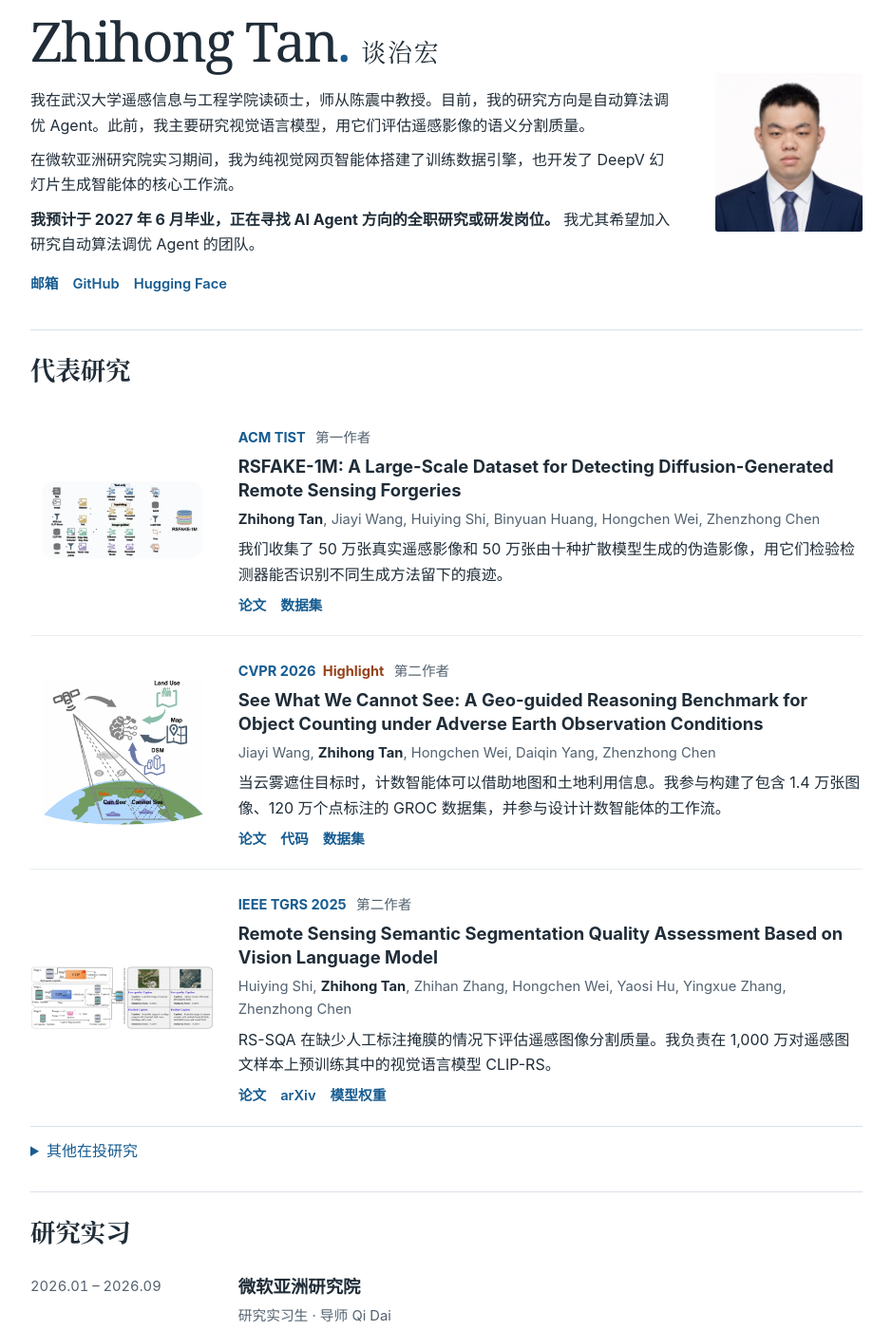
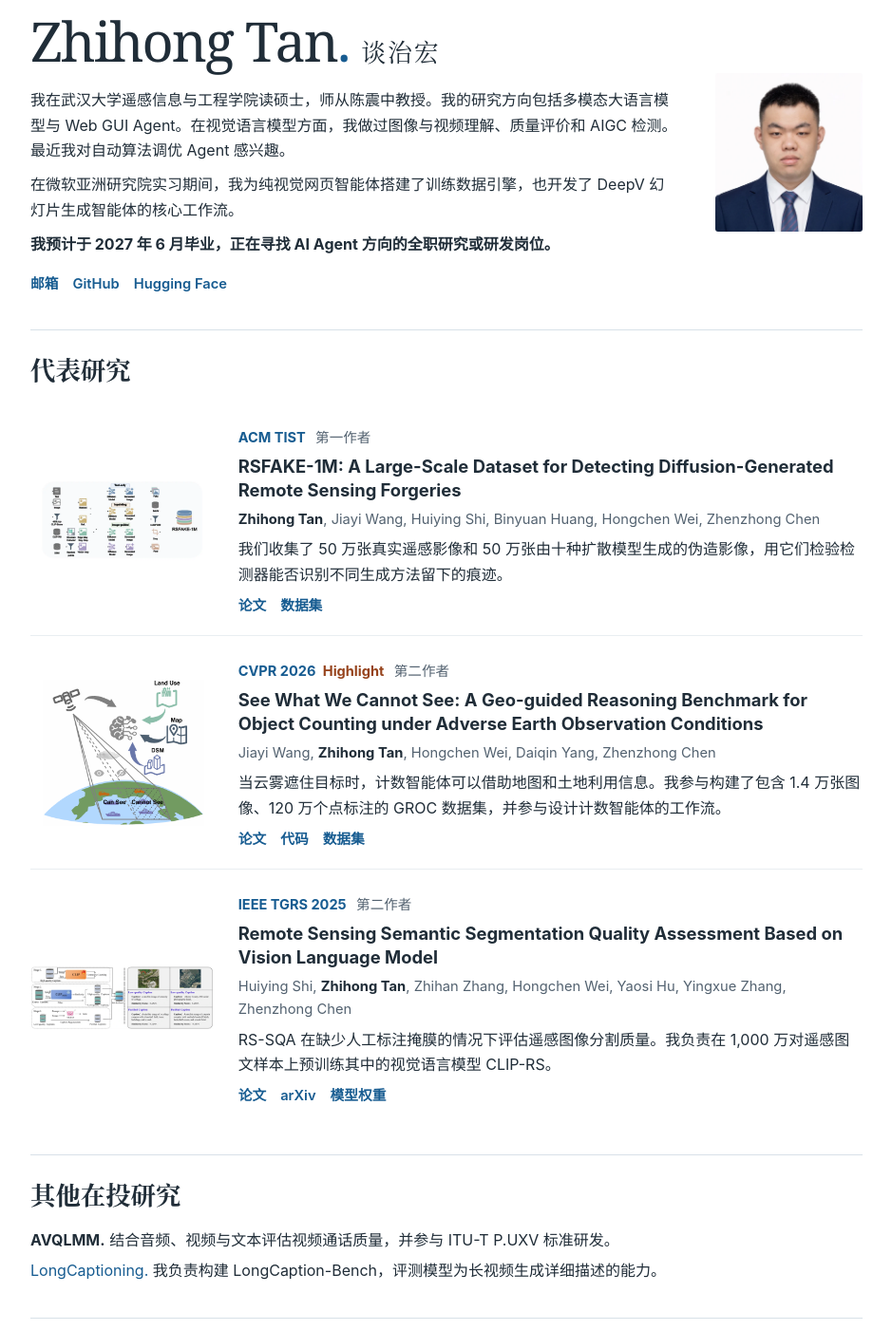
Before and after one commit to TZHSW/tzhsw.github.io, a plain HTML site: page index.html in a window 1280 px wide. Shown: the part 96-1497 px from the top of the page at 95% size, without its empty margins (170-1109 px from the left). Drawn offline with Linux system fonts and the light colour scheme.

Commit message:
Clarify research background and display work under review

```diff
--- a/index.html
+++ b/index.html
@@ -3,7 +3,7 @@
 <head>
   <meta charset="utf-8">
   <meta name="viewport" content="width=device-width,initial-scale=1">
-  <meta name="description" content="谈治宏，武汉大学硕士研究生。目前研究自动算法调优 Agent，此前从事视觉语言模型研究。">
+  <meta name="description" content="谈治宏，武汉大学硕士研究生。研究多模态大语言模型与 Web GUI Agent，涉及图像与视频理解、质量评价和 AIGC 检测。">
   <title>谈治宏 · Zhihong Tan</title>
   <link rel="stylesheet" href="style.css">
   <script defer src="language.js"></script>
@@ -26,10 +26,9 @@
   <section id="about" class="profile">
     <h1>Zhihong Tan<span class="dot">.</span> <small lang="zh-CN">谈治宏</small></h1>
     <div class="introduction">
-      <p data-en="I am a master’s student at Wuhan University, advised by Prof. Zhenzhong Chen. My current research focuses on agents for automated algorithm tuning. I previously worked on vision-language models for tasks such as assessing the quality of remote sensing image segmentation.">我在武汉大学遥感信息与工程学院读硕士，师从陈震中教授。目前，我的研究方向是自动算法调优 Agent。此前，我主要研究视觉语言模型，用它们评估遥感影像的语义分割质量。</p>
+      <p data-en="I am a master’s student at Wuhan University, advised by Prof. Zhenzhong Chen. My research spans multimodal large language models and web GUI agents. My work on vision-language models covers image and video understanding, quality assessment, and detection of AI-generated content. I am currently interested in agents for automated algorithm tuning.">我在武汉大学遥感信息与工程学院读硕士，师从陈震中教授。我的研究方向包括多模态大语言模型与 Web GUI Agent。在视觉语言模型方面，我做过图像与视频理解、质量评价和 AIGC 检测。最近我对自动算法调优 Agent 感兴趣。</p>
       <p data-en="During my research internship at Microsoft Research Asia, I built a data engine for vision-based web agents and developed the core workflow for DeepV, a slide generation agent.">在微软亚洲研究院实习期间，我为纯视觉网页智能体搭建了训练数据引擎，也开发了 DeepV 幻灯片生成智能体的核心工作流。</p>
-      <p><strong data-en="I expect to graduate in June 2027 and am looking for a full-time role in AI agent research or engineering.">我预计于 2027 年 6 月毕业，正在寻找 AI Agent 方向的全职研究或研发岗位。</strong>
-        <span data-en="I’m particularly interested in teams building agents for automated algorithm tuning.">我尤其希望加入研究自动算法调优 Agent 的团队。</span></p>
+      <p><strong data-en="I expect to graduate in June 2027 and am looking for a full-time role in AI agent research or engineering.">我预计于 2027 年 6 月毕业，正在寻找 AI Agent 方向的全职研究或研发岗位。</strong></p>
       <div class="links"><a href="mailto:tanzhihong@whu.edu.cn" data-en="Email">邮箱</a><a href="https://github.com/TZHSW">GitHub</a><a href="https://huggingface.co/TZHSW">Hugging Face</a></div>
     </div>
     <img class="portrait" src="assets/zhihong.webp" width="640" height="693" alt="谈治宏 / Zhihong Tan">
@@ -67,10 +66,11 @@
         <div class="links"><a href="https://doi.org/10.1109/TGRS.2025.3588854" data-en="Paper">论文</a><a href="https://arxiv.org/abs/2502.13990">arXiv</a><a href="https://huggingface.co/hy1111/CLIP-RS" data-en="Model weights">模型权重</a></div>
       </div>
     </article>
-    <details><summary data-en="Other research under review">其他在投研究</summary>
-      <p><b>AVQLMM.</b> <span data-en="Audiovisual quality assessment for video calls using audio, video and text. I also contributed to ITU-T P.UXV standardization work.">结合音频、视频与文本评估视频通话质量，并参与 ITU-T P.UXV 标准研发。</span></p>
-      <p><a href="https://arxiv.org/abs/2502.15393">LongCaptioning.</a> <span data-en="I built LongCaption-Bench to evaluate detailed descriptions of long videos.">我负责构建 LongCaption-Bench，评测模型为长视频生成详细描述的能力。</span></p>
-    </details>
+  </section>
+  <section id="under-review">
+    <h2 data-en="Research under review">其他在投研究</h2>
+    <p><b>AVQLMM.</b> <span data-en="Audiovisual quality assessment for video calls using audio, video and text. I also contributed to ITU-T P.UXV standardization work.">结合音频、视频与文本评估视频通话质量，并参与 ITU-T P.UXV 标准研发。</span></p>
+    <p><a href="https://arxiv.org/abs/2502.15393">LongCaptioning.</a> <span data-en="I built LongCaption-Bench to evaluate detailed descriptions of long videos.">我负责构建 LongCaption-Bench，评测模型为长视频生成详细描述的能力。</span></p>
   </section>
   <section id="agents">
     <h2 data-en="Research experience">研究实习</h2>
--- a/style.css
+++ b/style.css
@@ -70,8 +70,6 @@ article + article { border-top: 1px solid #e9eef1; }
 .venue em { margin-left: 4px; color: #96431c; font-style: normal; }
 .authors, .entry time { color: var(--muted); font-size: .92rem; }
 .authors strong { color: var(--ink); }
-details { border-top: 1px solid var(--line); padding-top: 12px; }
-summary { cursor: pointer; color: var(--link); }
 .entry { display: grid; grid-template-columns: 22% 1fr; gap: 26px; padding: 6px 0; }
 .entry time { padding-top: 5px; font-variant-numeric: tabular-nums; }
 footer { padding-bottom: 50px; }
```
